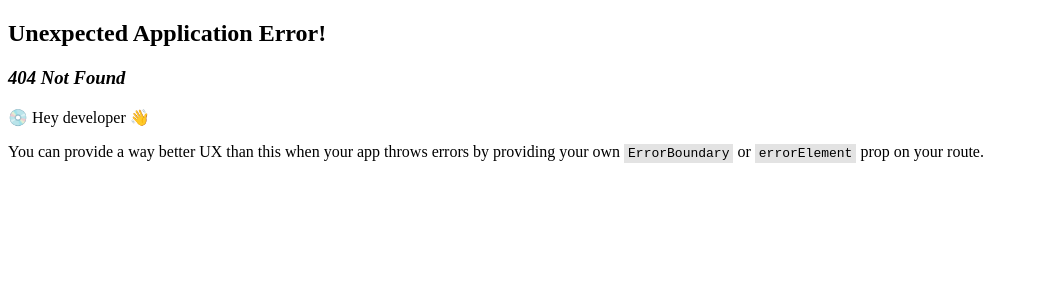
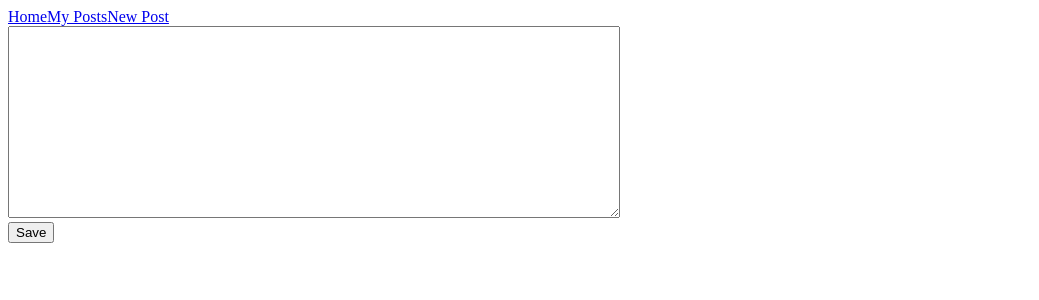
Before and after one commit to Aminul667/eclectic, a React (Vite) app: page /new-post in a window 1280 px wide. Before the commit this address had no page. Shown: the top 300 px of the page, without its empty margins (0-1039 px from the left). Built offline with nearby package versions, Linux system fonts and the light colour scheme.

Commit message:
added page layout

```diff
--- /dev/null
+++ b/src/Layout/Main.jsx
@@ -0,0 +1,13 @@
+import { Outlet } from "react-router-dom";
+import NavBar from "../pages/Shared/NavBar/NavBar/NavBar";
+
+const Main = () => {
+    return (
+        <div>
+            <NavBar></NavBar>
+            <Outlet></Outlet>
+        </div>
+    );
+};
+
+export default Main;
--- a/src/components/NewPost/NewPost.css
+++ b/src/components/NewPost/NewPost.css
@@ -1,16 +1,25 @@
 .container{
     display: flex;
+    /* background-color: aqua; */
+}
+
+.form{
+    width: 50%;
+    /* background-color: blueviolet; */
 }
 
 .text-area{
-    width: 50%;
-    height: 100vh;
+    width: 100%;
+    /* height: 100vh; */
+    box-sizing: border-box;
     padding: 20px;
     outline: none;
+    /* background-color: brown; */
 }
 
 .mark-down{
     width: 50%;
-    height: 100vh;
+    /* height: 100vh; */
     padding: 20px;
+    /* background-color: burlywood; */
 }
--- a/src/components/NewPost/NewPost.jsx
+++ b/src/components/NewPost/NewPost.jsx
@@ -12,16 +12,31 @@ import HighlightSyntax from "../HighlightSyntax/HighlightSyntax";
 const NewPost = () => {
   const [input, setInput] = useState();
 
+  const handleSave = (event) => {
+    event.preventDefault();
+    const form = event.target;
+    const textarea = form.textarea.value;
+    console.log("From textarea:");
+    console.log(textarea);
+  };
+
   return (
+    <>
       <div className="container">
+        <div className="form">
+          <form onSubmit={handleSave}>
             <textarea
               className="text-area"
               autoFocus
+              name="textarea"
               value={input}
               cols="30"
               rows="10"
               onChange={(e) => setInput(e.target.value)}
             ></textarea>
+            <input type="submit" value="Save" />
+          </form>
+        </div>
         <ReactMarkdown
           remarkPlugins={[remarkGfm, remarkMath]}
           rehypePlugins={[rehypeKatex]}
@@ -31,6 +46,10 @@ const NewPost = () => {
           {input}
         </ReactMarkdown>
       </div>
+      <div>
+        {input}
+      </div>
+    </>
   );
 };
 
--- /dev/null
+++ b/src/pages/Home/Home/Home.jsx
@@ -0,0 +1,10 @@
+
+const Home = () => {
+    return (
+        <div>
+            <h1>This is Home Component</h1>
+        </div>
+    );
+};
+
+export default Home;
--- /dev/null
+++ b/src/pages/MyPosts/MyPosts/MyPosts.jsx
@@ -0,0 +1,10 @@
+
+const MyPosts = () => {
+    return (
+        <div>
+            <h2>This is My Posts Blog</h2>
+        </div>
+    );
+};
+
+export default MyPosts;
--- /dev/null
+++ b/src/pages/Shared/NavBar/NavBar/NavBar.jsx
@@ -0,0 +1,13 @@
+import { Link } from "react-router-dom";
+
+const NavBar = () => {
+  return (
+    <div>
+      <Link to="/">Home</Link>
+      <Link to="/my-posts">My Posts</Link>
+      <Link to="/new-post">New Post</Link>
+    </div>
+  );
+};
+
+export default NavBar;
```
Also changed, not shown: src/Routes/Routes.jsx (+18 -1 lines), src/pages/MyPosts/MyPosts/MyPosts.css (added), src/pages/Shared/NavBar/NavBar/NavBar.css (added). Lines whose indentation alone changed are shown as unchanged.
